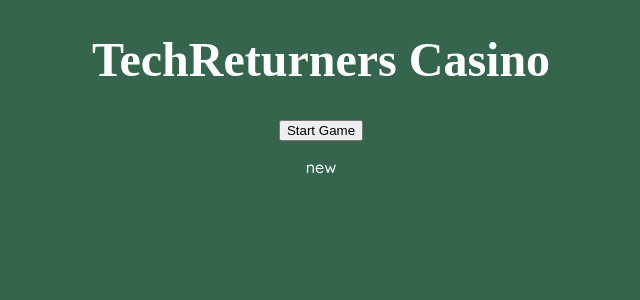
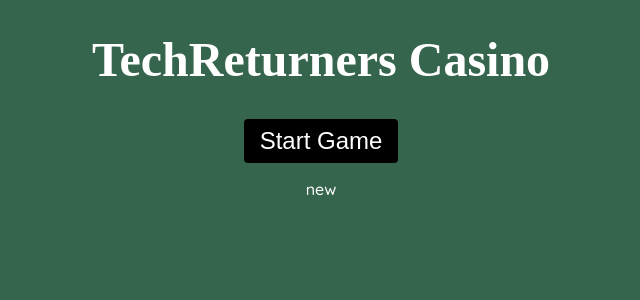
Before and after one commit to DKA1990/techreturners-casino, a React (Create React App) app in the folder client/: page / in a window 1280 px wide. Shown: the top 300 px of the page, without its empty margins (319-959 px from the left). Built offline with nearby package versions, Linux system fonts and the light colour scheme; a web font is replaced by a local one.

Commit message:
added styles for New game button

```diff
--- a/client/src/components/startGameControl.tsx
+++ b/client/src/components/startGameControl.tsx
@@ -7,6 +7,7 @@ import {
   Card,
 } from "../types/game-types";
 import AppButton from './AppButton';
+import "../styles/AppButton.css"
 
 export const StartGameControl : React.FC = () => {
     const { stateOfGame, setStateOfGame, cards, setCards } = useGame();
@@ -37,6 +38,6 @@ export const StartGameControl : React.FC = () => {
     }
 
     return (
-        <AppButton onClick={handleClick}>Start Game</AppButton>
+        <AppButton className = 'new-game-btn' onClick={handleClick}>Start Game</AppButton>
     )
 }
--- /dev/null
+++ b/client/src/styles/AppButton.css
@@ -0,0 +1,23 @@
+
+.new-game-btn {
+    font-size: 1.5rem;
+    padding: 0.5rem 1rem;
+    background-color: #000;
+    color: #fff;
+    border: none;
+    border-radius: 0.25rem;
+    cursor: pointer;
+    transition: all 0.3s ease;
+  }
+
+  .new-game-btn:hover {
+    background-color: #fff;
+    color: #000;
+  }
+
+  @media screen and (max-width: 600px) {
+    .new-game-btn {
+      font-size: 1rem;
+      padding: 0.25rem 0.5rem;
+    }
+  }
```
